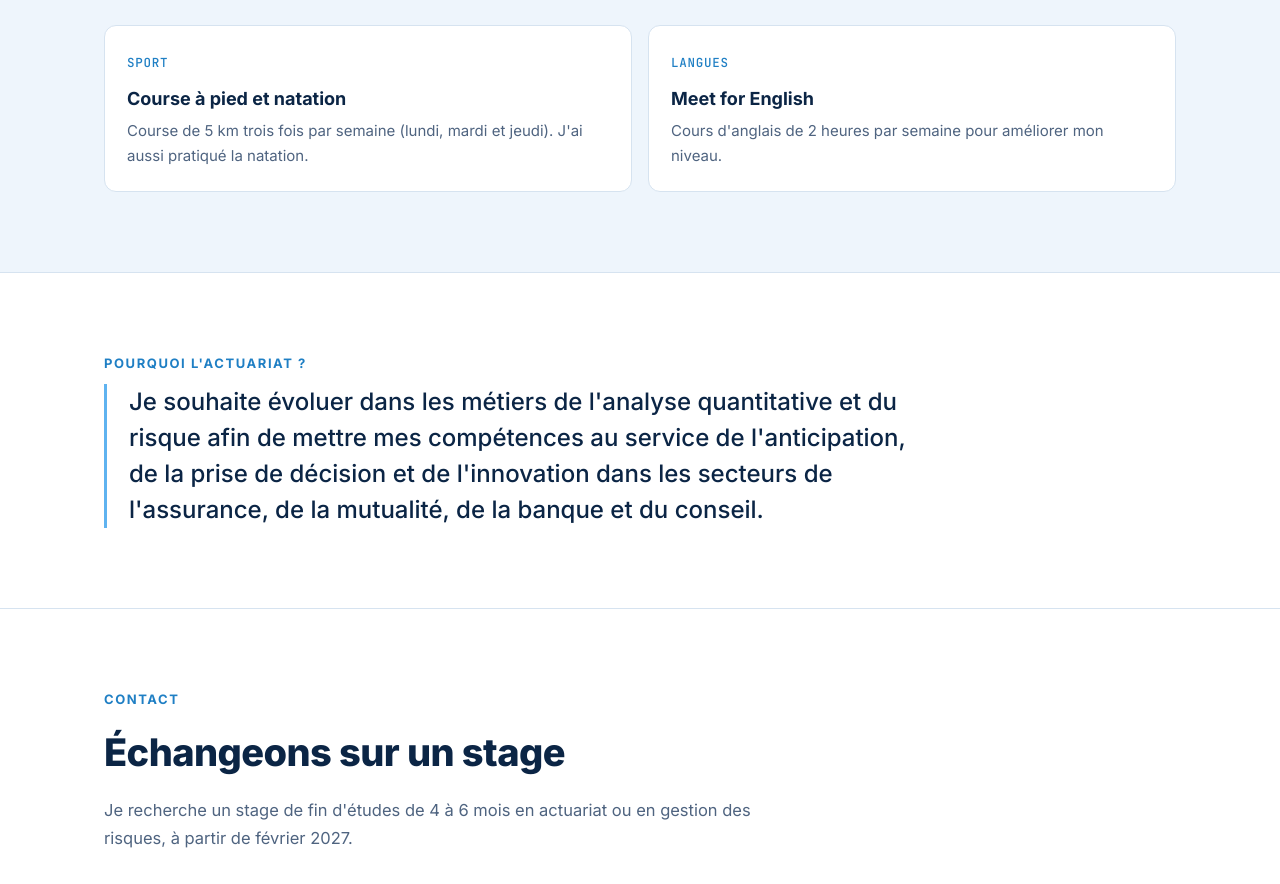
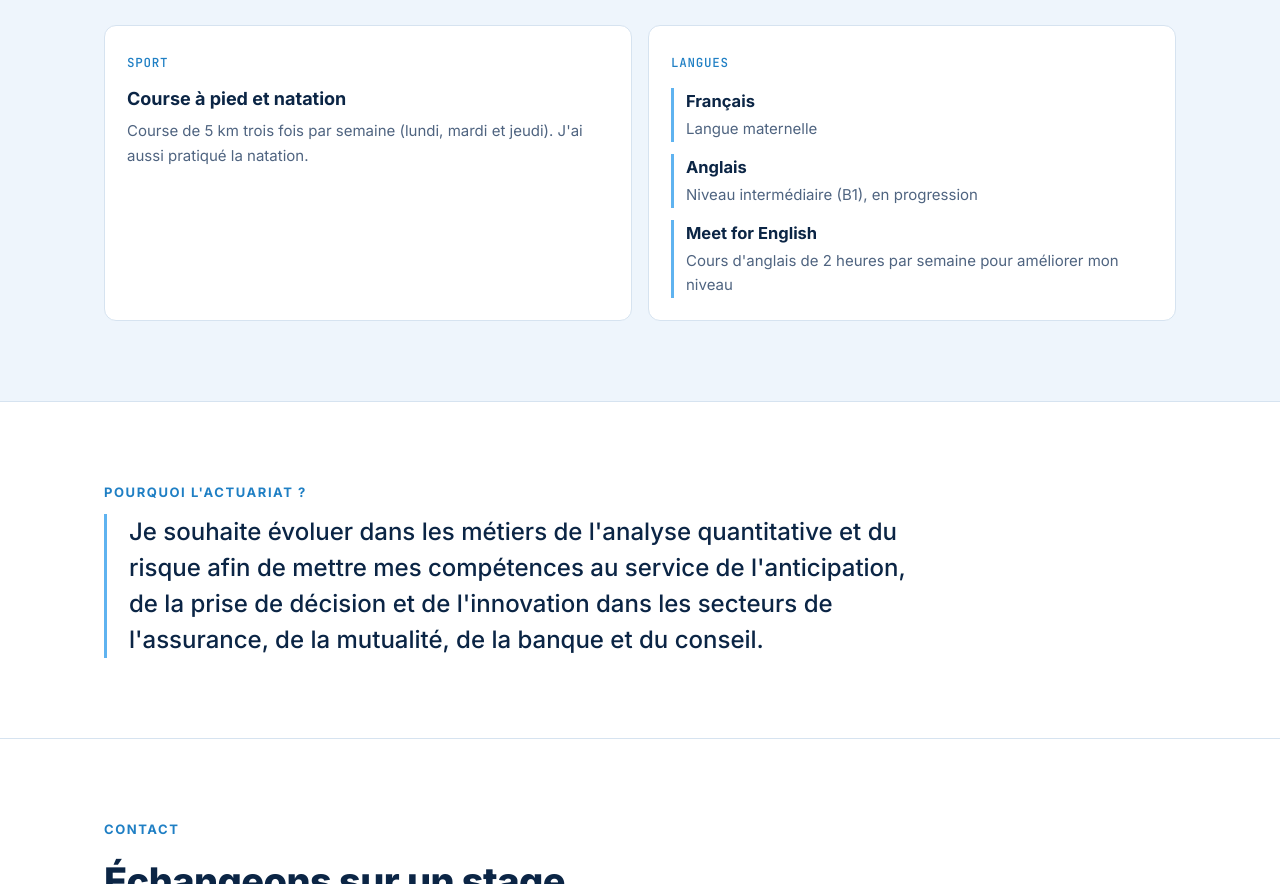
Before and after one commit to ryhanababa-star/portfolio, a plain HTML site: page index.html in a window 1280 px wide. Shown: the part 6681-7565 px from the top of the page. Drawn offline with Linux system fonts and the light colour scheme.

Commit message:
Détaille aussi les langues dans la section Engagement et activités
Co-Authored-By: Claude Opus 5.5 <noreply@anthropic.com>
Claude-Session: https://claude.ai/code/session_01TqVL5D3QgBDtKTATnNGoMV

```diff
--- a/index.html
+++ b/index.html
@@ -385,8 +385,11 @@ footer { padding: 28px 0 40px; border-top: 1px solid var(--line); color: var(--m
         </article>
         <article class="event">
           <span class="label-ev">Langues</span>
-          <h4>Meet for English</h4>
-          <p>Cours d'anglais de 2 heures par semaine pour améliorer mon niveau.</p>
+          <dl class="langs" style="margin-top:12px">
+            <div><dt>Français</dt><dd>Langue maternelle</dd></div>
+            <div><dt>Anglais</dt><dd>Niveau intermédiaire (B1), en progression</dd></div>
+            <div><dt>Meet for English</dt><dd>Cours d'anglais de 2 heures par semaine pour améliorer mon niveau</dd></div>
+          </dl>
         </article>
       </div>
     </div>
```
